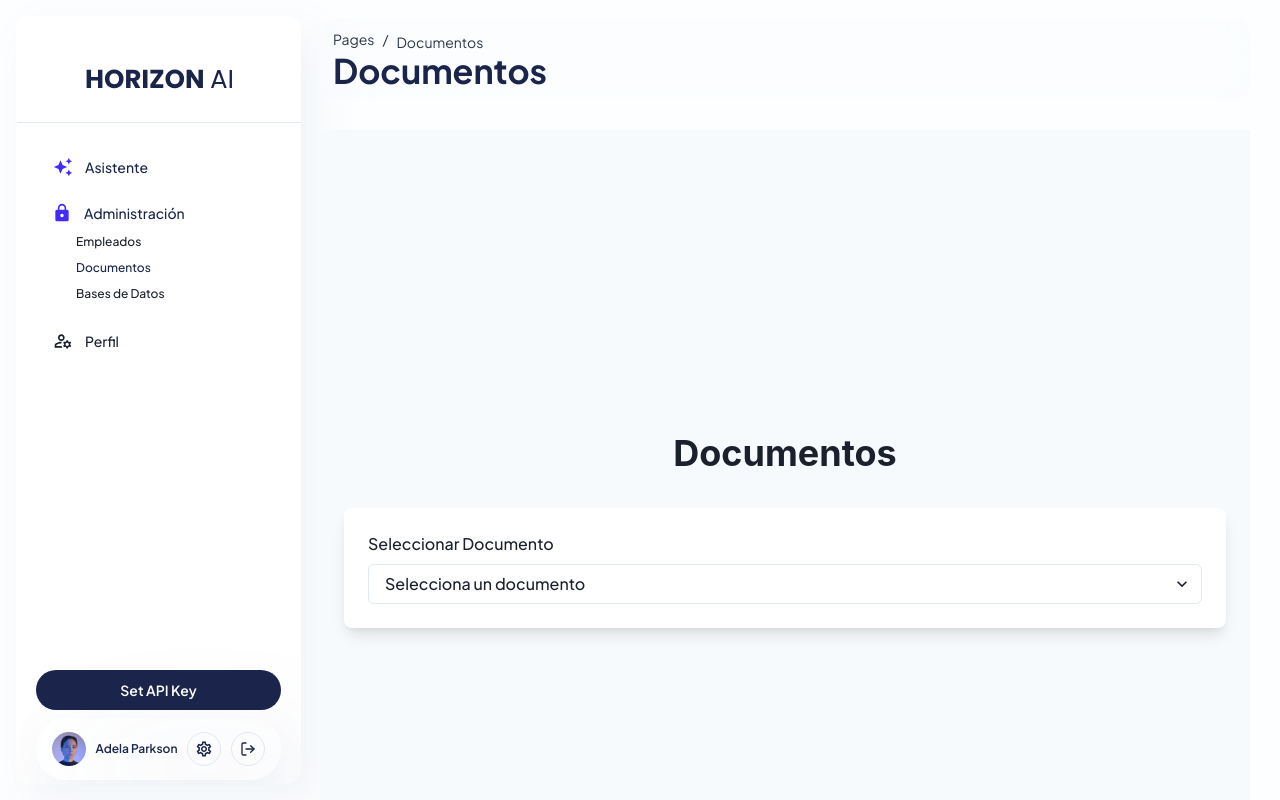
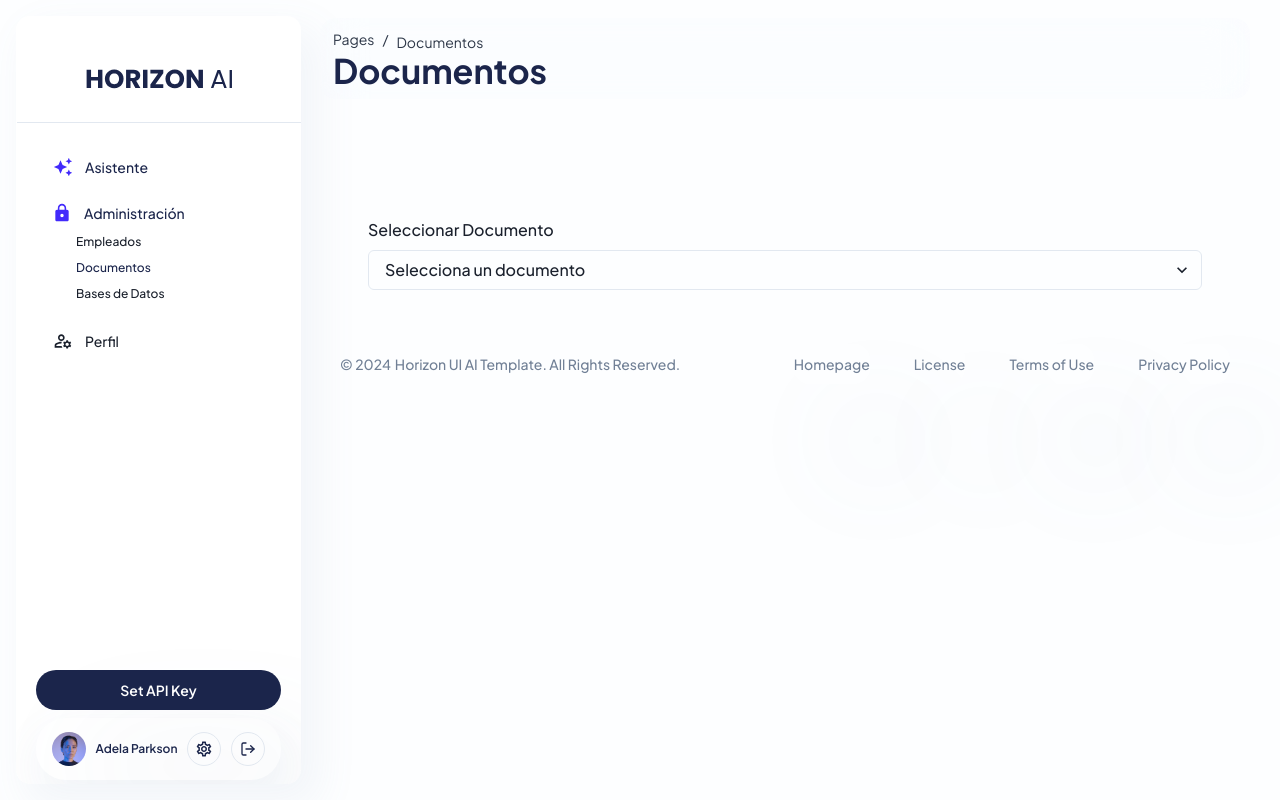
Before and after one commit to jesus-barrera-moran/asistente-virtual-pasteleria-frontend, a Next.js app: page /admin/documents in a window 1280 px wide. Shown: the top 800 px of the page. Built offline with nearby package versions, Linux system fonts and the light colour scheme.

Commit message:
Arreglar estilo de componentes

```diff
--- a/src/components/DocumentsManager.tsx
+++ b/src/components/DocumentsManager.tsx
@@ -85,15 +85,9 @@ const DocumentsManager: React.FC = () => {
   const selectedDocument = documents.find(doc => doc.id === selectedDocumentId);
 
   return (
-    <Flex minH="100vh" align="center" justify="center" bg={useColorModeValue('gray.50', 'gray.800')}>
-      <Stack spacing={8} mx="auto" w="100%" maxW="1000px" py={12} px={6}>
-        <Stack align="center">
-          <Heading fontSize="4xl">Documentos</Heading>
-          {/* <Text fontSize="lg" color={useColorModeValue('gray.600', 'whiteAlpha.800')}>
-            Actualiza el contenido de los documentos
-          </Text> */}
-        </Stack>
-        <Box w="100%" maxW="1000px" mx="auto" p={6} bg={useColorModeValue('white', 'gray.700')} boxShadow="lg" rounded="lg">
+    <Flex align="center" justify="center" bg="none">
+      <Stack spacing={8} mx="auto" w="100%" bg="none" pt={16} px={6}>
+        <Box w="100%" maxW="1000px" mx="auto" p={6} bg="none" /*boxShadow="lg"*/ rounded="lg">
           <FormControl id="select-document">
             <FormLabel>Seleccionar Documento</FormLabel>
             <Select placeholder="Selecciona un documento" onChange={handleDocumentChange}>
```
Also changed, not shown: src/components/EmployeeForm.tsx (+3 -9 lines).
